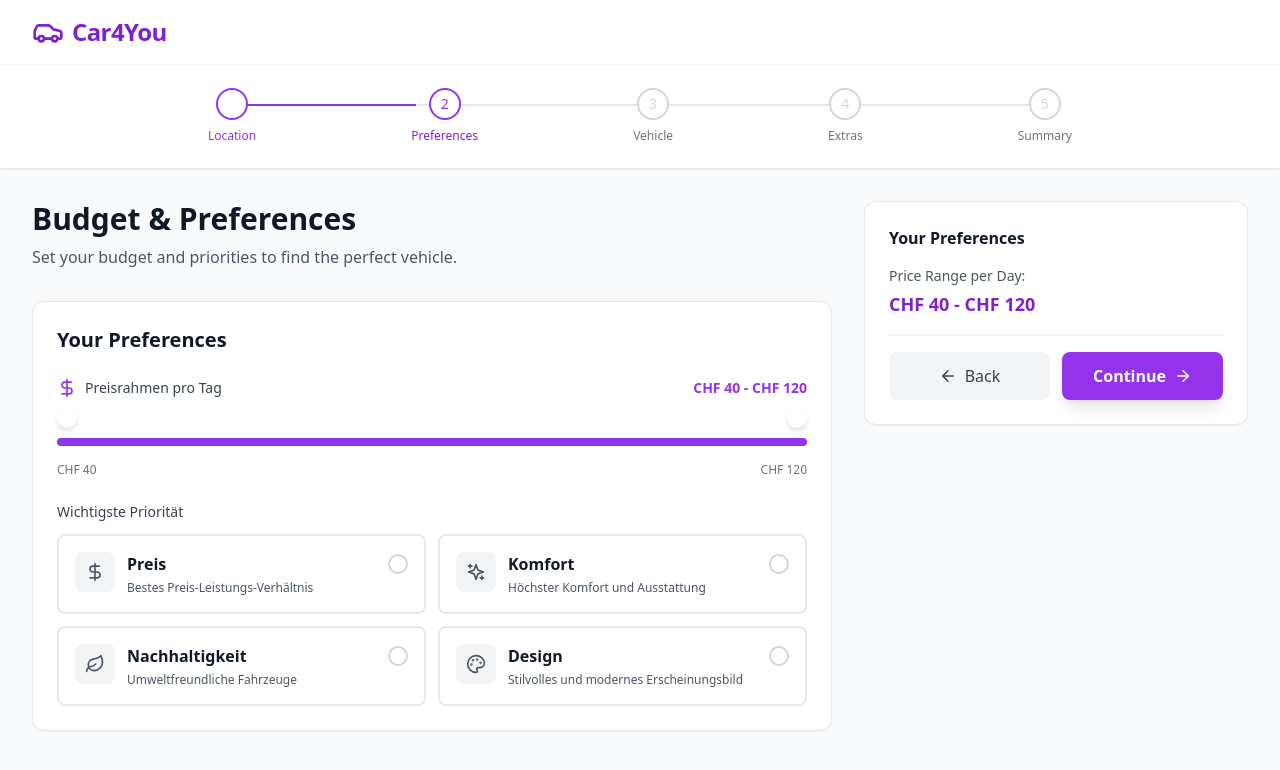
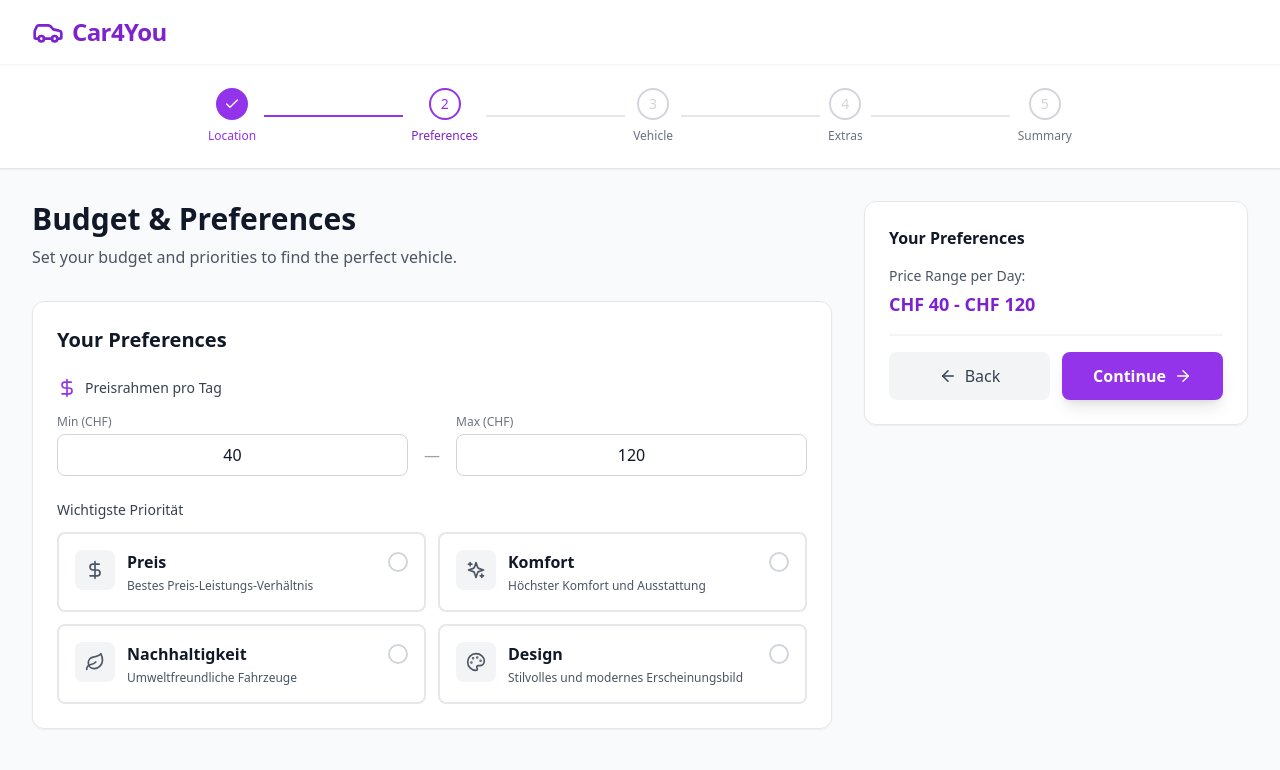
Before and after one commit to SelinaMogicato/Car4You, a React (Vite) app: page /preferences in a window 1280 px wide. Shown: the top 770 px of the page. Built offline with nearby package versions, Linux system fonts and the light colour scheme.

Commit message:
Refactor PriceRangeSlider component: remove min and max props; update Preferences page accordingly

```diff
--- a/src/components/PriceRangeSlider.tsx
+++ b/src/components/PriceRangeSlider.tsx
@@ -4,15 +4,11 @@ import { DollarSign } from 'lucide-react';
 interface PriceRangeSliderProps {
   value: [number, number];
   onChange: (range: [number, number]) => void;
-  min?: number;
-  max?: number;
 }
 
 const PriceRangeSlider: React.FC<PriceRangeSliderProps> = ({
   value,
-  onChange,
-  min = 40,
-  max = 120
+  onChange
 }) => {
   const [localValue, setLocalValue] = useState(value);
 
@@ -21,73 +17,52 @@ const PriceRangeSlider: React.FC<PriceRangeSliderProps> = ({
   }, [value]);
 
   const handleMinChange = (e: React.ChangeEvent<HTMLInputElement>) => {
-    const newMin = Number(e.target.value);
-    const newValue: [number, number] = [newMin, Math.max(newMin, localValue[1])];
+    const inputValue = e.target.value.replace(/[^0-9]/g, '');
+    const newMin = inputValue === '' ? 0 : parseInt(inputValue, 10);
+    const newValue: [number, number] = [newMin, localValue[1]];
     setLocalValue(newValue);
     onChange(newValue);
   };
 
   const handleMaxChange = (e: React.ChangeEvent<HTMLInputElement>) => {
-    const newMax = Number(e.target.value);
-    const newValue: [number, number] = [Math.min(localValue[0], newMax), newMax];
+    const inputValue = e.target.value.replace(/[^0-9]/g, '');
+    const newMax = inputValue === '' ? 0 : parseInt(inputValue, 10);
+    const newValue: [number, number] = [localValue[0], newMax];
     setLocalValue(newValue);
     onChange(newValue);
   };
 
-  const percentage = ((localValue[1] - min) / (max - min)) * 100;
-  const percentageMin = ((localValue[0] - min) / (max - min)) * 100;
-
   return (
     <div className="space-y-4">
-      <div className="flex items-center justify-between">
       <div className="flex items-center gap-2">
         <DollarSign className="w-5 h-5 text-purple-600" />
         <span className="text-sm font-medium text-gray-700">Preisrahmen pro Tag</span>
       </div>
-        <div className="text-sm font-bold text-purple-600">
-          CHF {localValue[0]} - CHF {localValue[1]}
-        </div>
-      </div>
 
-      <div className="relative pt-6 pb-2">
-        {/* Track Background */}
-        <div className="absolute top-6 left-0 right-0 h-2 bg-gray-200 rounded-full"></div>
-
-        {/* Active Track */}
-        <div
-          className="absolute top-6 h-2 bg-purple-600 rounded-full"
-          style={{
-            left: `${percentageMin}%`,
-            right: `${100 - percentage}%`
-          }}
-        ></div>
-
-        {/* Min Slider */}
+      <div className="flex items-center gap-4">
+        <div className="flex-1">
+          <label className="block text-xs text-gray-500 mb-1">Min (CHF)</label>
           <input
-          type="range"
-          min={min}
-          max={max}
+            type="text"
+            inputMode="numeric"
             value={localValue[0]}
             onChange={handleMinChange}
-          className="absolute top-0 left-0 w-full h-2 appearance-none bg-transparent pointer-events-none [&::-webkit-slider-thumb]:pointer-events-auto [&::-webkit-slider-thumb]:appearance-none [&::-webkit-slider-thumb]:w-5 [&::-webkit-slider-thumb]:h-5 [&::-webkit-slider-thumb]:rounded-full [&::-webkit-slider-thumb]:bg-white [&::-webkit-slider-thumb]:border-2 [&::-webkit-slider-thumb]:border-purple-600 [&::-webkit-slider-thumb]:cursor-pointer [&::-webkit-slider-thumb]:shadow-md hover:[&::-webkit-slider-thumb]:scale-110 [&::-webkit-slider-thumb]:transition-transform [&::-moz-range-thumb]:pointer-events-auto [&::-moz-range-thumb]:appearance-none [&::-moz-range-thumb]:w-5 [&::-moz-range-thumb]:h-5 [&::-moz-range-thumb]:rounded-full [&::-moz-range-thumb]:bg-white [&::-moz-range-thumb]:border-2 [&::-moz-range-thumb]:border-purple-600 [&::-moz-range-thumb]:cursor-pointer [&::-moz-range-thumb]:shadow-md hover:[&::-moz-range-thumb]:scale-110 [&::-moz-range-thumb]:transition-transform"
-          style={{ zIndex: localValue[0] > max - 10 ? 5 : 3 }}
+            className="w-full px-4 py-2 border border-gray-300 rounded-lg focus:ring-2 focus:ring-purple-500 focus:border-purple-500 text-center font-medium"
+            placeholder="0"
           />
-
-        {/* Max Slider */}
+        </div>
+        <span className="text-gray-400 mt-5">—</span>
+        <div className="flex-1">
+          <label className="block text-xs text-gray-500 mb-1">Max (CHF)</label>
           <input
-          type="range"
-          min={min}
-          max={max}
+            type="text"
+            inputMode="numeric"
             value={localValue[1]}
             onChange={handleMaxChange}
-          className="absolute top-0 left-0 w-full h-2 appearance-none bg-transparent pointer-events-none [&::-webkit-slider-thumb]:pointer-events-auto [&::-webkit-slider-thumb]:appearance-none [&::-webkit-slider-thumb]:w-5 [&::-webkit-slider-thumb]:h-5 [&::-webkit-slider-thumb]:rounded-full [&::-webkit-slider-thumb]:bg-white [&::-webkit-slider-thumb]:border-2 [&::-webkit-slider-thumb]:border-purple-600 [&::-webkit-slider-thumb]:cursor-pointer [&::-webkit-slider-thumb]:shadow-md hover:[&::-webkit-slider-thumb]:scale-110 [&::-webkit-slider-thumb]:transition-transform [&::-moz-range-thumb]:pointer-events-auto [&::-moz-range-thumb]:appearance-none [&::-moz-range-thumb]:w-5 [&::-moz-range-thumb]:h-5 [&::-moz-range-thumb]:rounded-full [&::-moz-range-thumb]:bg-white [&::-moz-range-thumb]:border-2 [&::-moz-range-thumb]:border-purple-600 [&::-moz-range-thumb]:cursor-pointer [&::-moz-range-thumb]:shadow-md hover:[&::-moz-range-thumb]:scale-110 [&::-moz-range-thumb]:transition-transform"
-          style={{ zIndex: 4 }}
+            className="w-full px-4 py-2 border border-gray-300 rounded-lg focus:ring-2 focus:ring-purple-500 focus:border-purple-500 text-center font-medium"
+            placeholder="0"
           />
         </div>
-
-      <div className="flex justify-between text-xs text-gray-500">
-        <span>CHF {min}</span>
-        <span>CHF {max}</span>
       </div>
     </div>
   );
--- a/src/components/ProgressStepper.tsx
+++ b/src/components/ProgressStepper.tsx
@@ -27,33 +27,25 @@ const ProgressStepper: React.FC<ProgressStepperProps> = ({ isHeaderVisible }) =>
     >
       <div className="max-w-4xl mx-auto px-4">
         <div className="relative">
-          {/* Background line - full width behind all circles */}
-          <div className="absolute left-0 right-0 top-4 flex items-center px-4">
-            <div className="flex-1 h-0.5 bg-gray-200" />
-          </div>
-
-          {/* Progress line - animated based on current step */}
-          <div
-            className="absolute left-4 top-4 h-0.5 bg-purple-600 transition-all duration-500"
-            style={{ width: `calc(${(currentStepIndex / (steps.length - 1)) * 100}% - 2rem + ${currentStepIndex * 8}px)` }}
-          />
-
           {/* Steps */}
-          <div className="relative flex justify-between">
+          <div className="relative flex items-center">
             {steps.map((step, index) => {
               const isCompleted = index < currentStepIndex;
               const isCurrent = index === currentStepIndex;
+              const isLastStep = index === steps.length - 1;
 
               return (
-                <div key={step.path} className="flex flex-col items-center">
+                <React.Fragment key={step.path}>
+                  {/* Step Circle and Label */}
+                  <div className="flex flex-col items-center">
                     {/* Circle */}
                     <div
-                    className={`w-8 h-8 rounded-full flex items-center justify-center border-2 transition-all duration-300 bg-white ${
+                      className={`w-8 h-8 rounded-full flex items-center justify-center border-2 transition-all duration-300 relative z-10 ${
                         isCompleted
                           ? 'border-purple-600 bg-purple-600'
                           : isCurrent
-                          ? 'border-purple-600 text-purple-600'
-                          : 'border-gray-300 text-gray-300'
+                            ? 'border-purple-600 text-purple-600 bg-white'
+                            : 'border-gray-300 text-gray-300 bg-white'
                       }`}
                     >
                       {isCompleted ? (
@@ -64,12 +56,24 @@ const ProgressStepper: React.FC<ProgressStepperProps> = ({ isHeaderVisible }) =>
                     </div>
 
                     {/* Label */}
-                  <span className={`mt-2 text-xs font-medium transition-colors duration-300 ${
+                    <span className={`mt-2 text-xs font-medium transition-colors duration-300 whitespace-nowrap ${
                       isCurrent ? 'text-purple-700' : isCompleted ? 'text-purple-600' : 'text-gray-500'
                     }`}>
                       {step.label}
                     </span>
                   </div>
+
+                  {/* Line between steps */}
+                  {!isLastStep && (
+                    <div className="flex-1 h-0.5 mx-2">
+                      <div
+                        className={`w-full h-full transition-all duration-500 ${
+                          index < currentStepIndex ? 'bg-purple-600' : 'bg-gray-200'
+                        }`}
+                      />
+                    </div>
+                  )}
+                </React.Fragment>
               );
             })}
           </div>
--- a/src/pages/Preferences.tsx
+++ b/src/pages/Preferences.tsx
@@ -19,8 +19,6 @@ const Preferences: React.FC = () => {
         <PriceRangeSlider
           value={state.priceRange}
           onChange={setPriceRange}
-          min={40}
-          max={120}
         />
 
         <PrioritySelector
```
Lines whose indentation alone changed are shown as unchanged.
